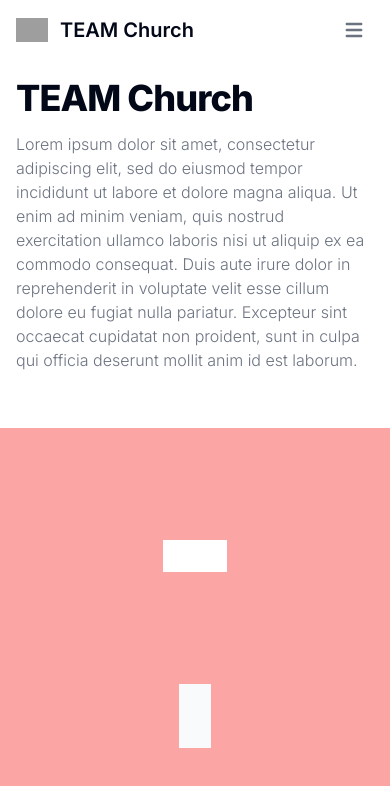
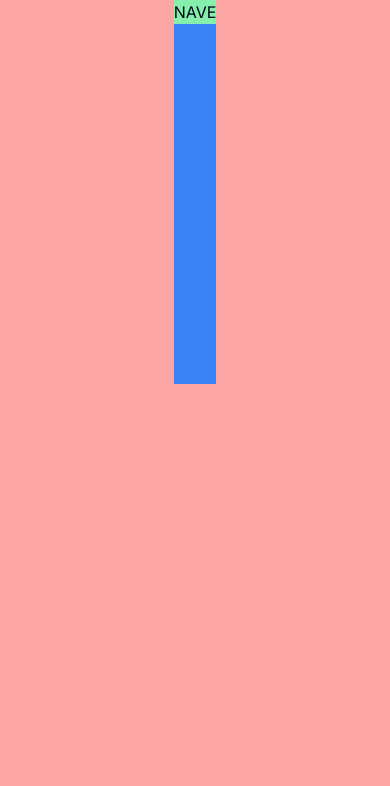
Before and after one commit to groovy-gambit/teamchurch, a Next.js app: page / in a window 390 px wide. Shown: the top 786 px of the page. Built offline with nearby package versions, Linux system fonts and the light colour scheme; grey boxes are pictures that could not be loaded.

Commit message:
UPDATE: layout check

```diff
--- a/app/page.tsx
+++ b/app/page.tsx
@@ -5,145 +5,11 @@ export default function Home() {
   return (
     <main
       className="align-center flex min-h-screen flex-col items-center
-                  justify-between bg-red-300 pb-24 align-top"
+                  justify-between bg-red-300 align-top"
     >
-      {/* NAV */}
-      <header className="fixed w-full">
-        <nav className="border-gray-200 bg-white py-2.5 dark:bg-gray-900">
-          <div className="mx-auto flex max-w-screen-xl flex-wrap items-center justify-between px-4">
-            <a href="#" className="flex items-center">
-              <img
-                src="./images/logo.svg"
-                className="mr-3 h-6 sm:h-9"
-                alt="Landwind Logo"
-              />
-              <span className="self-center whitespace-nowrap text-xl font-semibold dark:text-white">
-                TEAM Church
-              </span>
-            </a>
-            <div className="flex items-center lg:order-2">
-              <button
-                data-collapse-toggle="mobile-menu-2"
-                type="button"
-                className="ml-1 inline-flex items-center rounded-lg p-2 text-sm text-gray-500 hover:bg-gray-100 focus:outline-none focus:ring-2 focus:ring-gray-200 dark:text-gray-400 dark:hover:bg-gray-700 dark:focus:ring-gray-600 lg:hidden"
-                aria-controls="mobile-menu-2"
-                aria-expanded="false"
-              >
-                <span className="sr-only">Open main menu</span>
-                <svg
-                  className="h-6 w-6"
-                  fill="currentColor"
-                  viewBox="0 0 20 20"
-                  xmlns="http://www.w3.org/2000/svg"
-                >
-                  <path
-                    fill-rule="evenodd"
-                    d="M3 5a1 1 0 011-1h12a1 1 0 110 2H4a1 1 0 01-1-1zM3 10a1 1 0 011-1h12a1 1 0 110 2H4a1 1 0 01-1-1zM3 15a1 1 0 011-1h12a1 1 0 110 2H4a1 1 0 01-1-1z"
-                    clip-rule="evenodd"
-                  ></path>
-                </svg>
-                <svg
-                  className="hidden h-6 w-6"
-                  fill="currentColor"
-                  viewBox="0 0 20 20"
-                  xmlns="http://www.w3.org/2000/svg"
-                >
-                  <path
-                    fill-rule="evenodd"
-                    d="M4.293 4.293a1 1 0 011.414 0L10 8.586l4.293-4.293a1 1 0 111.414 1.414L11.414 10l4.293 4.293a1 1 0 01-1.414 1.414L10 11.414l-4.293 4.293a1 1 0 01-1.414-1.414L8.586 10 4.293 5.707a1 1 0 010-1.414z"
-                    clip-rule="evenodd"
-                  ></path>
-                </svg>
-              </button>
-            </div>
-            <div
-              className="hidden w-full items-center justify-between lg:order-1 lg:flex lg:w-auto"
-              id="mobile-menu-2"
-            >
-              <ul className="mt-4 flex flex-col font-medium lg:mt-0 lg:flex-row lg:space-x-8">
-                <li>
-                  <a
-                    href="#"
-                    className="block rounded bg-purple-700 py-2 pl-3 pr-4 text-white dark:text-white lg:bg-transparent lg:p-0 lg:text-purple-700"
-                    aria-current="page"
-                  >
-                    Home
-                  </a>
-                </li>
-                <li>
-                  <a
-                    href="#"
-                    className="block border-b border-gray-100 py-2 pl-3 pr-4 text-gray-700 hover:bg-gray-50 dark:border-gray-700 dark:text-gray-400 dark:hover:bg-gray-700 dark:hover:text-white lg:border-0 lg:p-0 lg:hover:bg-transparent lg:hover:text-purple-700 lg:dark:hover:bg-transparent lg:dark:hover:text-white"
-                  >
-                    소개
-                  </a>
-                </li>
-                <li>
-                  <a
-                    href="#"
-                    className="block border-b border-gray-100 py-2 pl-3 pr-4 text-gray-700 hover:bg-gray-50 dark:border-gray-700 dark:text-gray-400 dark:hover:bg-gray-700 dark:hover:text-white lg:border-0 lg:p-0 lg:hover:bg-transparent lg:hover:text-purple-700 lg:dark:hover:bg-transparent lg:dark:hover:text-white"
-                  >
-                    설교
-                  </a>
-                </li>
-                <li>
-                  <a
-                    href="#"
-                    className="block border-b border-gray-100 py-2 pl-3 pr-4 text-gray-700 hover:bg-gray-50 dark:border-gray-700 dark:text-gray-400 dark:hover:bg-gray-700 dark:hover:text-white lg:border-0 lg:p-0 lg:hover:bg-transparent lg:hover:text-purple-700 lg:dark:hover:bg-transparent lg:dark:hover:text-white"
-                  >
-                    사역
-                  </a>
-                </li>
-                <li>
-                  <a
-                    href="#"
-                    className="block border-b border-gray-100 py-2 pl-3 pr-4 text-gray-700 hover:bg-gray-50 dark:border-gray-700 dark:text-gray-400 dark:hover:bg-gray-700 dark:hover:text-white lg:border-0 lg:p-0 lg:hover:bg-transparent lg:hover:text-purple-700 lg:dark:hover:bg-transparent lg:dark:hover:text-white"
-                  >
-                    헌금
-                  </a>
-                </li>
-              </ul>
-            </div>
-          </div>
-        </nav>
-      </header>
-      {/* NAV DONE */}
-      {/* Start block */}
-      <section className="bg-white dark:bg-gray-900">
-        <div className="mx-auto grid max-w-screen-xl px-4 pb-8 pt-20 lg:grid-cols-12 lg:gap-8 lg:py-16 lg:pt-28 xl:gap-0">
-          <div className="mr-auto place-self-center lg:col-span-7">
-            <h1 className="mb-4 max-w-2xl text-4xl font-extrabold leading-none tracking-tight dark:text-white md:text-5xl xl:text-6xl">
-              TEAM Church{" "}
-            </h1>
-            <p className="mb-6 max-w-2xl font-light text-gray-500 dark:text-gray-400 md:text-lg lg:mb-8 lg:text-xl">
-              Lorem ipsum dolor sit amet, consectetur adipiscing elit, sed do
-              eiusmod tempor incididunt ut labore et dolore magna aliqua. Ut
-              enim ad minim veniam, quis nostrud exercitation ullamco laboris
-              nisi ut aliquip ex ea commodo consequat. Duis aute irure dolor in
-              reprehenderit in voluptate velit esse cillum dolore eu fugiat
-              nulla pariatur. Excepteur sint occaecat cupidatat non proident,
-              sunt in culpa qui officia deserunt mollit anim id est laborum.
-            </p>
-            <div className="space-y-4 sm:flex sm:space-x-4 sm:space-y-0"></div>
-          </div>
-          <div className="hidden lg:col-span-5 lg:mt-0 lg:flex">
-            <img src="./images/hero.png" alt="hero image" />
-          </div>
-        </div>
-      </section>
-      {/* End block */}
-      {/* Start block */}
-      <section className="bg-white dark:bg-gray-900">
-        <div className="mx-auto max-w-screen-xl px-4 pb-8 lg:pb-16">
-          <div className="grid grid-cols-2 gap-8 text-gray-500 dark:text-gray-400 sm:grid-cols-3 sm:gap-12 lg:grid-cols-6"></div>
-        </div>
-      </section>
-      {/* End block */}
-      {/* Start block */}
-      <section className="bg-gray-50 dark:bg-gray-800">
-        <div className="mx-auto max-w-screen-xl space-y-12 px-4 py-8 lg:space-y-20 lg:px-6 lg:py-24"></div>
-      </section>
-      {/* End block */}
+      <div className="mx-auto h-96 bg-blue-500 px-0 lg:container">
+        <div className="bg-green-300">NAVE</div>
+      </div>
     </main>
   );
 }
--- a/tailwind.config.js
+++ b/tailwind.config.js
@@ -2,17 +2,18 @@
 module.exports = {
   darkMode: ["class"],
   content: [
-    './pages/**/*.{ts,tsx}',
-    './components/**/*.{ts,tsx}',
-    './app/**/*.{ts,tsx}',
-    './src/**/*.{ts,tsx}',
-	],
+    "./pages/**/*.{ts,tsx}",
+    "./components/**/*.{ts,tsx}",
+    "./app/**/*.{ts,tsx}",
+    "./src/**/*.{ts,tsx}",
+  ],
   theme: {
     container: {
       center: true,
       padding: "2rem",
       screens: {
         "2xl": "1400px",
+        lg: "944px",
       },
     },
     extend: {
@@ -73,4 +74,4 @@ module.exports = {
     },
   },
   plugins: [require("tailwindcss-animate")],
-}
+};
```
